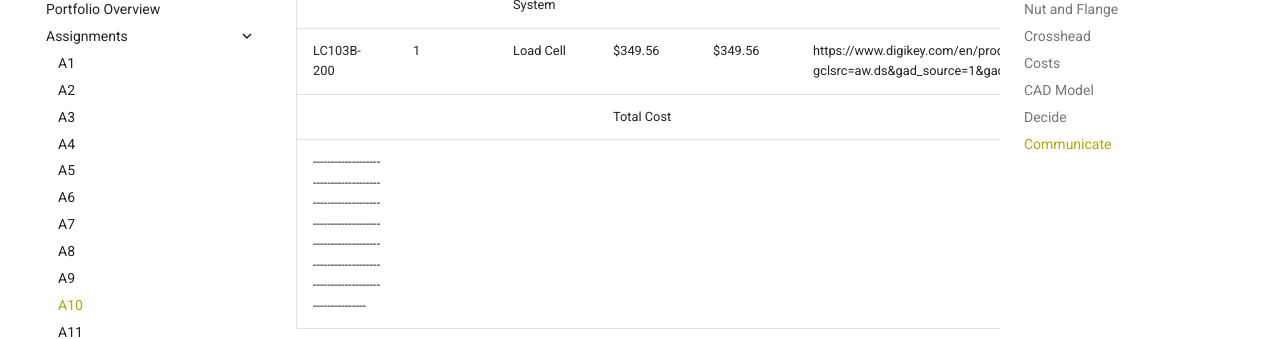
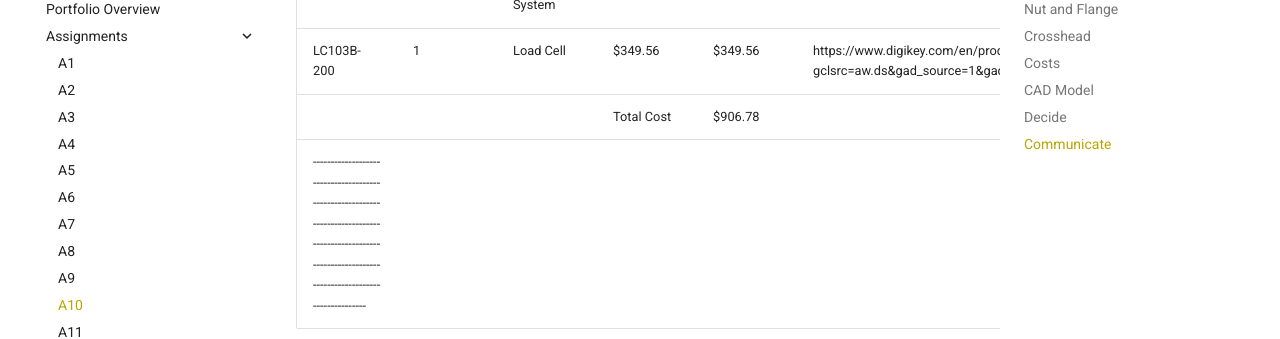
Before and after one commit to yazii03/megr2157-portfolio, an MkDocs documentation site: the page built from docs/assignments/A10/index.md, in a window 1280 px wide and 900 px high, scrolled down 1222 px. Shown: the part 153-492 px from the top of the window. Built offline with MkDocs 1.6.1 and Material for MkDocs 9.7.7, drawn with Linux system fonts in a browser that asks for light colours.

Commit message:
Update total cost in assignment A10 index

```diff
--- a/docs/assignments/A10/index.md
+++ b/docs/assignments/A10/index.md
@@ -32,7 +32,7 @@ Table
 |97790A110 |2 |932 Bearing Bronze- Flange Nut |$170.60 |$341.2 |https://www.mcmaster.com/97790A110/
 |804T38 |1 |T-Slot Framing System |$202.12 |$202.12 |https://www.grainger.com/product/80-20-T-Slot-Framing-System-15-Series-804T38
 |LC103B-200 |1 |Load Cell| $349.56| $349.56| https://www.digikey.com/en/products/detail/omega/LC103B-200/25641942?gclsrc=aw.ds&gad_source=1&gad_campaignid=20243136172&gbraid=0AAAAADrbLlgO0kpqYMPhThlLdTwOcFLcR&gclid=Cj0KCQiAnsvXBhCqARIsAHKgGNbBoN82Wys6nRpzejUwxvXapOkhnu5bYxU6HeHkMHgI7gQFWMUO5JcaAgmxEALw_wcB
-||||Total Cost|
+||||Total Cost|$906.78
 ----------------------------------------------------------------------------------------------------------------------------------------------------
 
 
```
